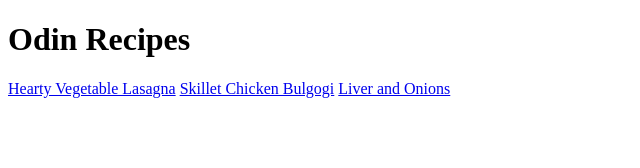
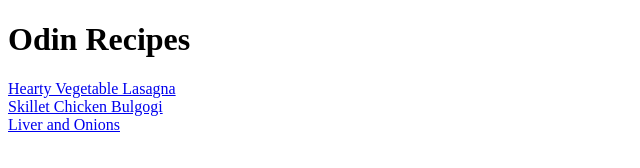
Before and after one commit to dz-85/odin-recipes, a plain HTML site: page index.html in a window 1280 px wide. Shown: the whole page, without its empty margins (0-640 px from the left). Drawn offline with Linux system fonts and the light colour scheme.

Commit message:
added line breaks to index

```diff
--- a/index.html
+++ b/index.html
@@ -8,8 +8,8 @@
 </head>
 <body>
     <h1>Odin Recipes</h1>
-    <a href="recipes/lasagna.html">Hearty Vegetable Lasagna</a>
-    <a href="recipes/bulgogi.html">Skillet Chicken Bulgogi</a>
+    <a href="recipes/lasagna.html">Hearty Vegetable Lasagna</a><br>
+    <a href="recipes/bulgogi.html">Skillet Chicken Bulgogi</a><br>
     <a href="recipes/livon.html">Liver and Onions</a>
 </body>
 </html>
```
